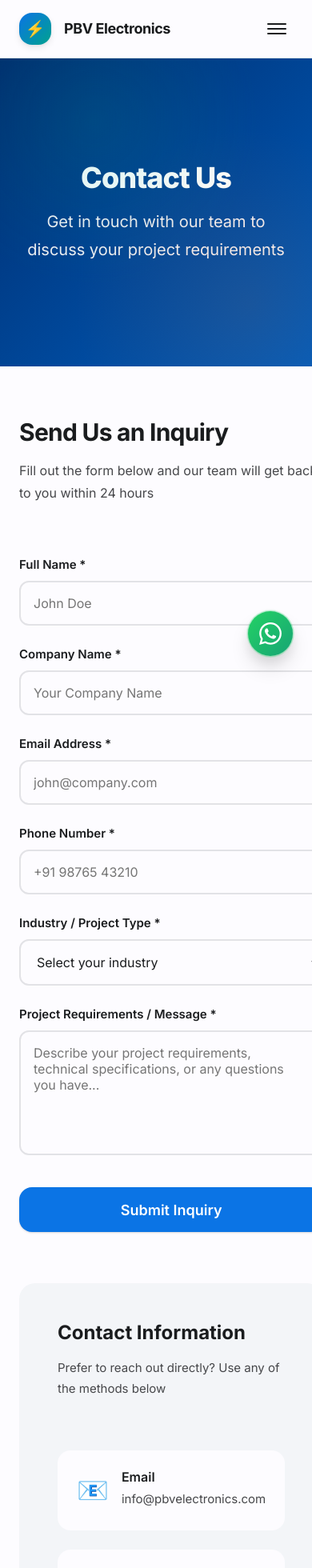
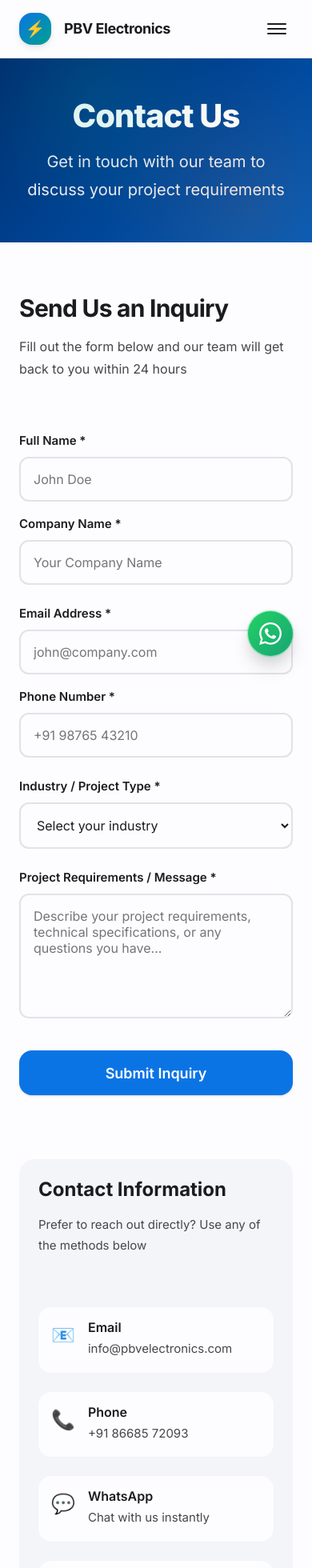
Before and after one commit to apsomani1/pbv-electronics, a React (Vite) app: page /contact in a window 390 px wide. Shown: the top 1960 px of the page at 80% size. Built offline with nearby package versions, Linux system fonts and the light colour scheme.

Commit message:
Fix Contact Page mobile responsiveness

```diff
--- a/src/pages/ContactPage.css
+++ b/src/pages/ContactPage.css
@@ -221,22 +221,45 @@
 
 /* Responsive */
 @media (max-width: 1024px) {
+    .contact-hero {
+        padding: var(--space-3xl) 0;
+    }
+
     .contact-grid {
         grid-template-columns: 1fr;
-        gap: var(--space-3xl);
+        gap: var(--space-2xl);
     }
 
     .contact-info-section {
         position: static;
+        margin-top: var(--space-xl);
     }
 }
 
 @media (max-width: 640px) {
+    .contact-hero {
+        padding: var(--space-2xl) 0;
+    }
+
+    .contact-hero h1 {
+        font-size: 2.5rem;
+    }
+
     .form-row {
         grid-template-columns: 1fr;
+        gap: var(--space-md);
     }
 
     .contact-info-section {
-        padding: var(--space-2xl);
+        padding: var(--space-lg);
+    }
+
+    .contact-method,
+    .contact-method-static {
+        padding: var(--space-md);
+    }
+
+    .method-icon {
+        font-size: 1.5rem;
     }
 }
```
